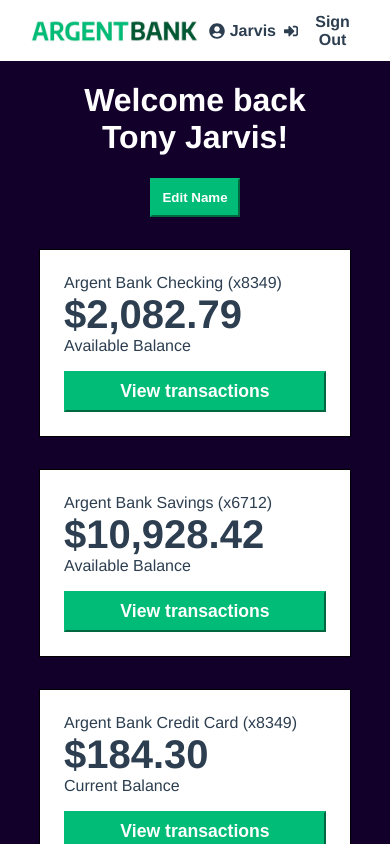
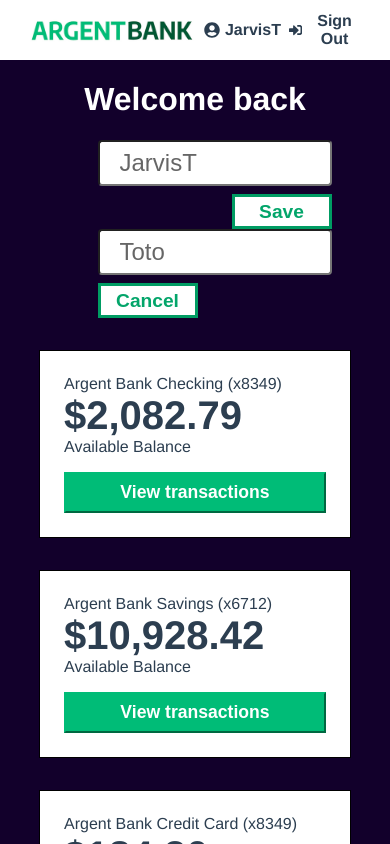
Before and after one commit to PalaciosCaroline/Projet13_react_use_API_create_Auth, a React (Create React App) app: page /profile in a window 390 px wide. Both pictures are taken after a click on the button "Edit Name". Shown: the top 844 px of the page. Built offline with nearby package versions, Linux system fonts and the light colour scheme.

Commit message:
page profile: mise de dataAccount dans répertoire data, page profil: Mise en place du formulaire au rendu conditionnel

```diff
--- a/src/components/HeaderPage.jsx
+++ b/src/components/HeaderPage.jsx
@@ -7,7 +7,7 @@
 export default function HeaderPage() {
   // const dispatch = useDispatch();
   const isAuthentificated = useSelector((state) => state.user.isAuthentificated);
-  const firstName = useSelector((state) => state.user.FirstName);
+  const firstName = useSelector((state) => state.user.firstName);
 
   return (
     <header>
@@ -19,7 +19,7 @@
            <div className='box_sign'>
                 <Link className="main-nav-item" to="/login">
                 <FaUserCircle />
-                {isAuthentificated ? "Jarvis" : (<span>Sign In</span>) }
+                {isAuthentificated ? firstName : (<span>Sign In</span>) }
                 </Link>
 
                 {isAuthentificated ?
--- a/src/components/HeaderProfile.jsx
+++ b/src/components/HeaderProfile.jsx
@@ -1,10 +1,61 @@
-import React from 'react'
+import React, {useState} from 'react'
+import { useDispatch ,useSelector } from "react-redux";
+
 
 export default function HeaderProfile() {
+  const firstNameUser = useSelector((state) => state.user.firstName);
+  const nameUser = useSelector((state) => state.user.name);
+  const [firstName, setFirstName] = useState(firstNameUser);
+  const [name, setName] = useState(nameUser);
+  const [activeNameForm, setActiveNameForm] = useState("");
+
+  const onChangeName = (e) => {
+    setName(e.target.value)
+  }
+  const onChangeFirstName = (e) => {
+    setFirstName(e.target.value)
+  }
+
+    const editNameForm = () => setActiveNameForm(!activeNameForm)
+
   return (
     <header className='header header_profile'>
-        <h1>Welcome back<br />Tony Jarvis!</h1>
-        <button className="edit-button">Edit Name</button>
+
+        <h1 className='h1_profile'>Welcome back<br /> { !activeNameForm ? <span>Tony Jarvis!</span> : ''}</h1>
+        { activeNameForm ?
+                    ( <div className="container_formName">
+                        <form className='formProfile'>
+                            <div className='box_form'>
+
+                                <div className='box_firstName'>
+                                <div className='box_flexFormName'>
+                                    <label htmlFor='firstname'></label>
+                                    <input type='text' onChange={onChangeFirstName}
+                                    // value={firstName}
+                                    placeholder={firstNameUser}/>
+                                    <button  className='btnSave'>Save</button>
+                                  </div>
+                                </div>
+                                <div className='box_Name'>
+                                  <div className='box_flexFormName'>
+                                    <label htmlFor='name'></label>
+                                    <input type='text' onChange={onChangeName}
+                                    // value={name}
+                                    placeholder={nameUser}/>
+                                    <button className='btnCancel'>Cancel</button>
+                                  </div>
+                                </div>
+                            </div>
+                            {/* <div className='button_activeForm'> */}
+                                {/* <button  className='btnSave'>Save</button>
+                                <button className='btnCancel'>Cancel</button> */}
+                            {/* </div> */}
+                        </form>
+                      </div>
+                    ) : (
+                    <button className="edit-button" onClick={editNameForm}>Edit Name</button>
+                    )}
+
         <h2 className="sr-only">Accounts</h2>
     </header>
   )
--- /dev/null
+++ b/src/data/dataMock.js
@@ -0,0 +1,17 @@
+export const dataAccount = [
+    {
+      title: 'Argent Bank Checking (x8349)',
+      amount: '$2,082.79',
+      text: 'Available Balance'
+    },
+    {
+      title: 'Argent Bank Savings (x6712)',
+      amount: '$10,928.42',
+      text: 'Available Balance'
+    },
+    {
+      title: 'Argent Bank Credit Card (x8349)',
+      amount: '$184.30',
+      text: 'Current Balance'
+    }
+  ]
--- a/src/feature/user.slice.js
+++ b/src/feature/user.slice.js
@@ -3,10 +3,10 @@
 export const userSlice = createSlice({
   name: "user",
   initialState: {
-    firstName: "",
-	name:"",
+    firstName: 'JarvisT',
+	  name:'Toto',
 	// isAuthentificated: false,
-	isAuthentificated: true,
+	  isAuthentificated: true,
     token: "",
   },
   reducers: {
--- a/src/index.css
+++ b/src/index.css
@@ -144,6 +144,19 @@
   }
 }
 
+.h1_profile{
+  margin-bottom: 20px;
+  /* font-size:2rem;
+  font-weight: bold; */
+}
+/* .span_name{
+  font-size:2rem;
+  margin-top:0;
+  font-weight: bold;
+  margin-bottom:20px;
+  display: block;
+} */
+
 .features {
   display: flex;
   flex-direction: column;
@@ -281,12 +294,75 @@
   flex: 1;
 }
 
+.container_formName{
+  margin: 1.4rem 0;
+}
+
 .edit-button {
   border-color: #00bc77;
   background-color: #00bc77;
   color: #fff;
   font-weight: bold;
   padding: 10px;
+}
+
+.box_form{
+  display: flex;
+  justify-content: center;
+  align-items: center;
+
+}
+.box_flexFormName{
+  display: flex;
+  justify-content: center;
+  flex-direction: column;
+  margin-left: 8px;
+  margin-right: 8px;
+}
+
+.box_name, box_FirstName input {
+  margin-bottom:12px;
+}
+
+.btnSave,.btnCancel{
+  border: 3px solid  #009c63;
+  background-color: #fff;
+  color: #03a56a;
+  text-align: center;
+  margin-top:8px;
+  width: 100px;
+  height: 35px;
+  font-weight: bold;
+  font-size:1.2rem;
+}
+
+.btnSave{
+  align-self: end;
+}
+.btnCancel{
+  align-self: start;
+}
+
+.box_flexFormName input {
+  width: 200px;
+  border-radius: 0.25rem;
+  font-size: 1.5rem;
+  padding-left : 20px;
+  padding-right : 10px;
+  height: 40px;
+}
+
+.box_flexFormName  input::placeholder {
+  font-weight: 200;
+  color: rgba(0,0,0,0.6);
+}
+
+@media (max-width: 600px) {
+  .box_form  {
+      flex-direction: column;
+      width: 90%;
+      padding-left: 10%;
+  }
 }
 
 .header {
--- a/src/pages/Profile.jsx
+++ b/src/pages/Profile.jsx
@@ -1,26 +1,16 @@
 import React from 'react'
 import HeaderProfile from '../components/HeaderProfile'
 import Account from '../components/Account'
+import {dataAccount} from './../data/dataMock'
+import { redirect } from "react-router-dom";
+import { useSelector } from "react-redux";
 
 export default function Profile() {
+  const isAuthentificated = useSelector((state) => state.user.isAuthentificated);
 
-  const dataAccount = [
-    {
-      title: 'Argent Bank Checking (x8349)',
-      amount: '$2,082.79',
-      text: 'Available Balance'
-    },
-    {
-      title: 'Argent Bank Savings (x6712)',
-      amount: '$10,928.42',
-      text: 'Available Balance'
-    },
-    {
-      title: 'Argent Bank Credit Card (x8349)',
-      amount: '$184.30',
-      text: 'Current Balance'
-    }
-  ]
+  if (!isAuthentificated) {
+      return redirect("/login");
+  }
 
   return (
     <main className="main bg-dark main_profile">
```
Also changed, not shown: src/pages/Login.jsx (+0 -11 lines).
